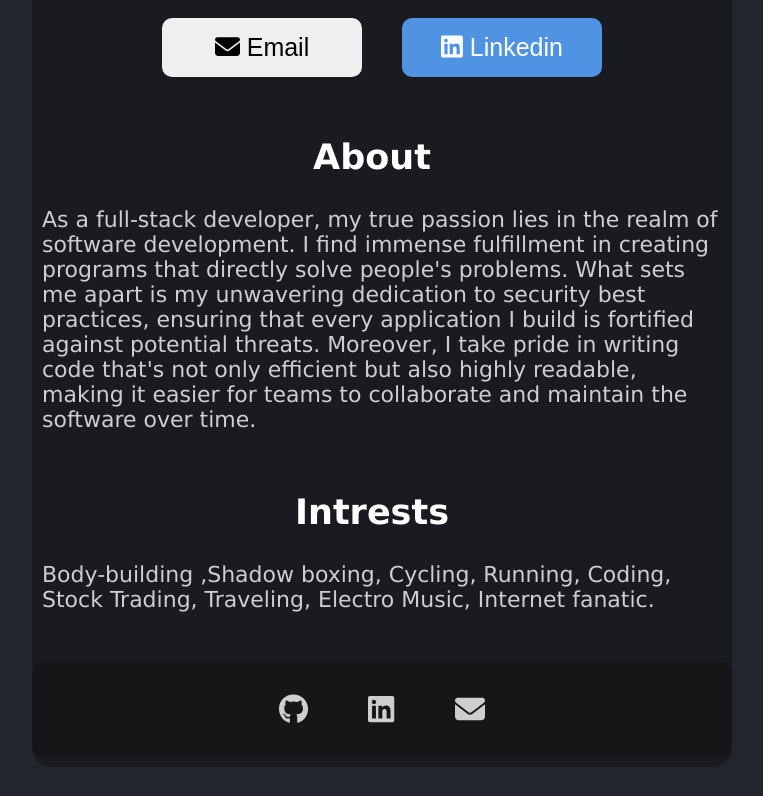
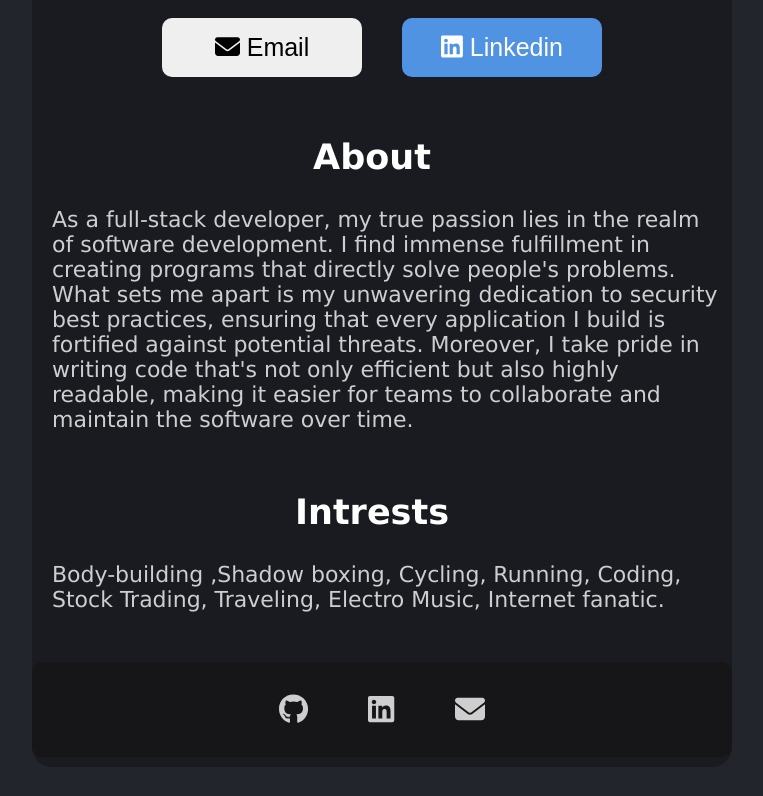
Before and after one commit to Lonewolfonrock/Bussiness-card_React, a React (Vite) app: page / in a window 1280 px wide. Shown: the part 682-1478 px from the top of the page, without its empty margins (258-1021 px from the left). Built offline with nearby package versions, Linux system fonts and the light colour scheme.

Commit message:
Update App.css

```diff
--- a/src/App.css
+++ b/src/App.css
@@ -75,7 +75,7 @@ main{
 
 }
 main p{
-  margin: 0px 10px;
+  margin: 0px 10px 0px 20px;
   text-align: left;
   color: #cececf;
   margin-bottom: 50px;
```
